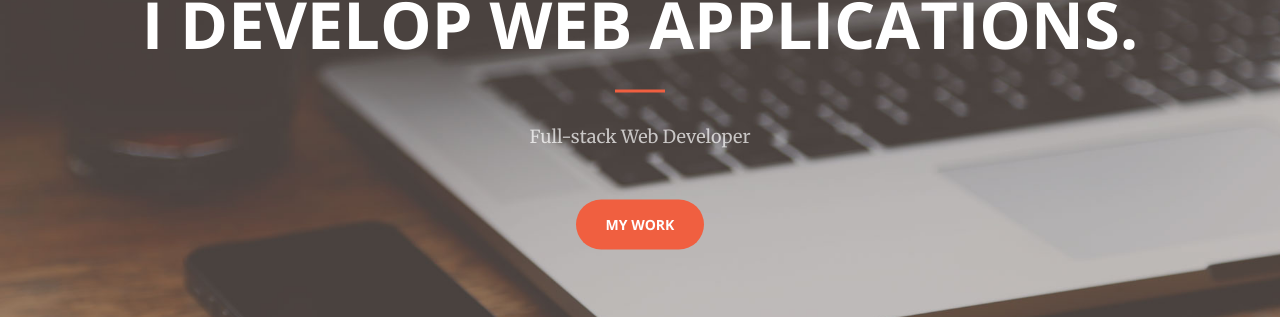
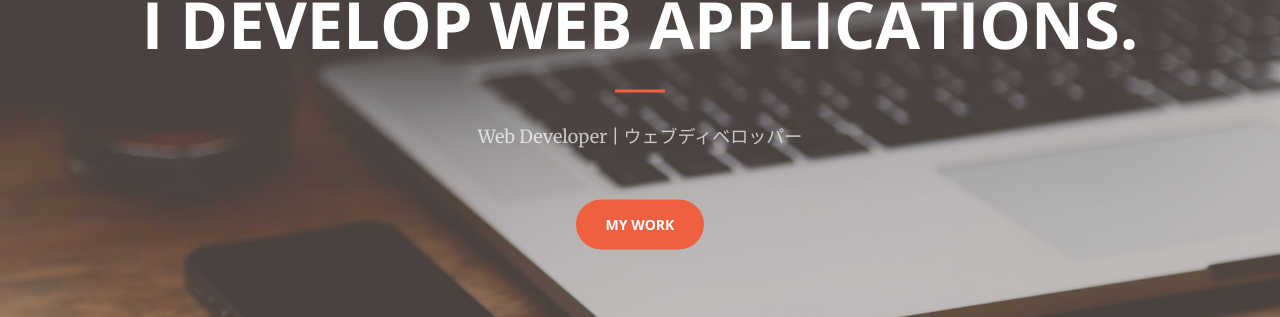
Before and after one commit to andrewquan/andrewquan.github.io, a Jekyll site: the page built from index.html, in a window 1280 px wide and 900 px high. Shown: the part 367-684 px from the top of the window. Built offline with Jekyll 4.4.1, drawn with Linux system fonts in a browser that asks for light colours.

Commit message:
add Japanese job title

```diff
--- a/_includes/header.html
+++ b/_includes/header.html
@@ -3,7 +3,7 @@
     <div class="header-content-inner">
       <h1>Hi, I'm Andrew.<br/>I develop web applications.</h1>
       <hr>
-      <p>Full-stack Web Developer</p>
+      <p>Web Developer | ウェブディベロッパー</p>
       <a href="#portfolio" class="btn btn-primary btn-xl page-scroll">My work</a>
     </div>
   </div>
```
Also changed, not shown: 1 other file.
